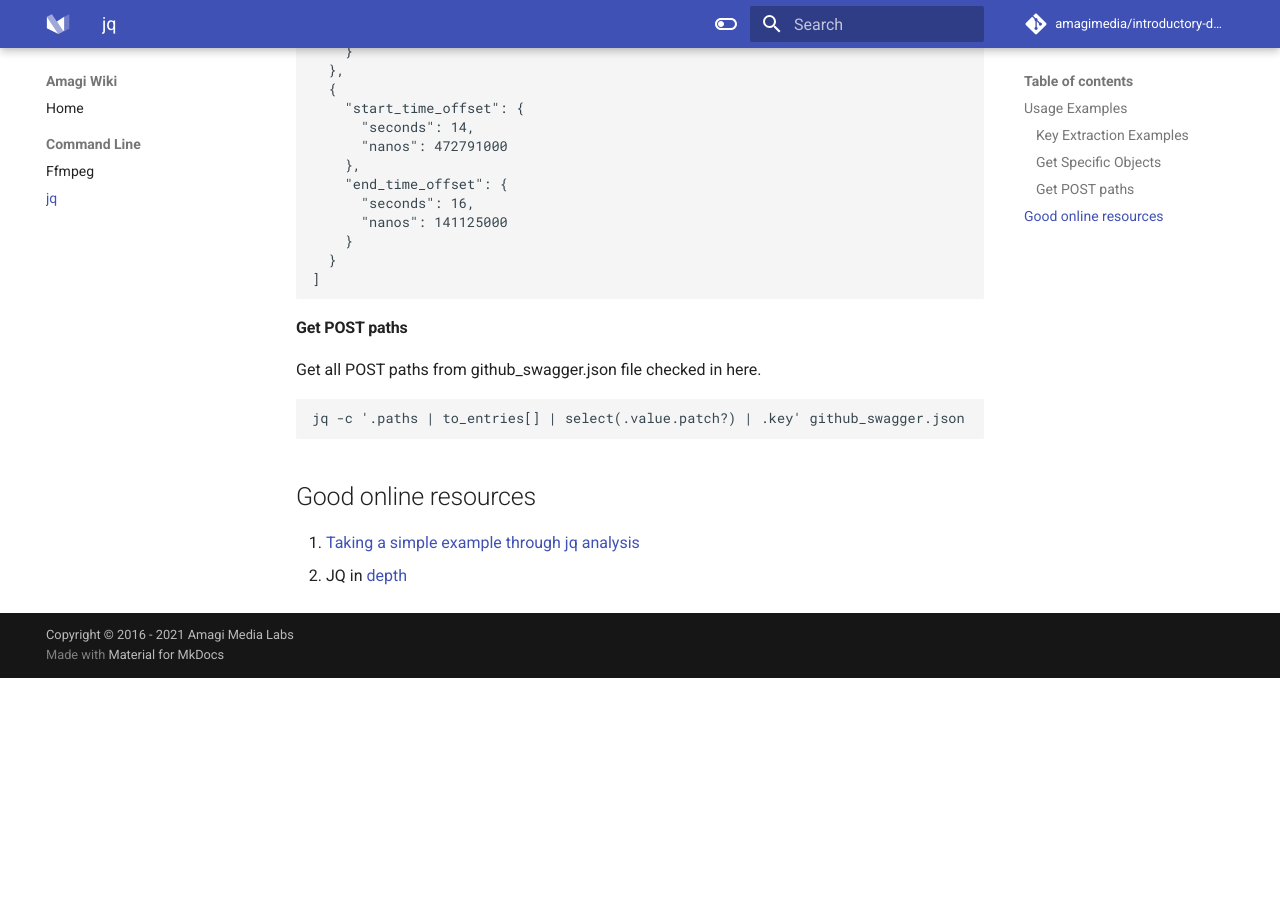
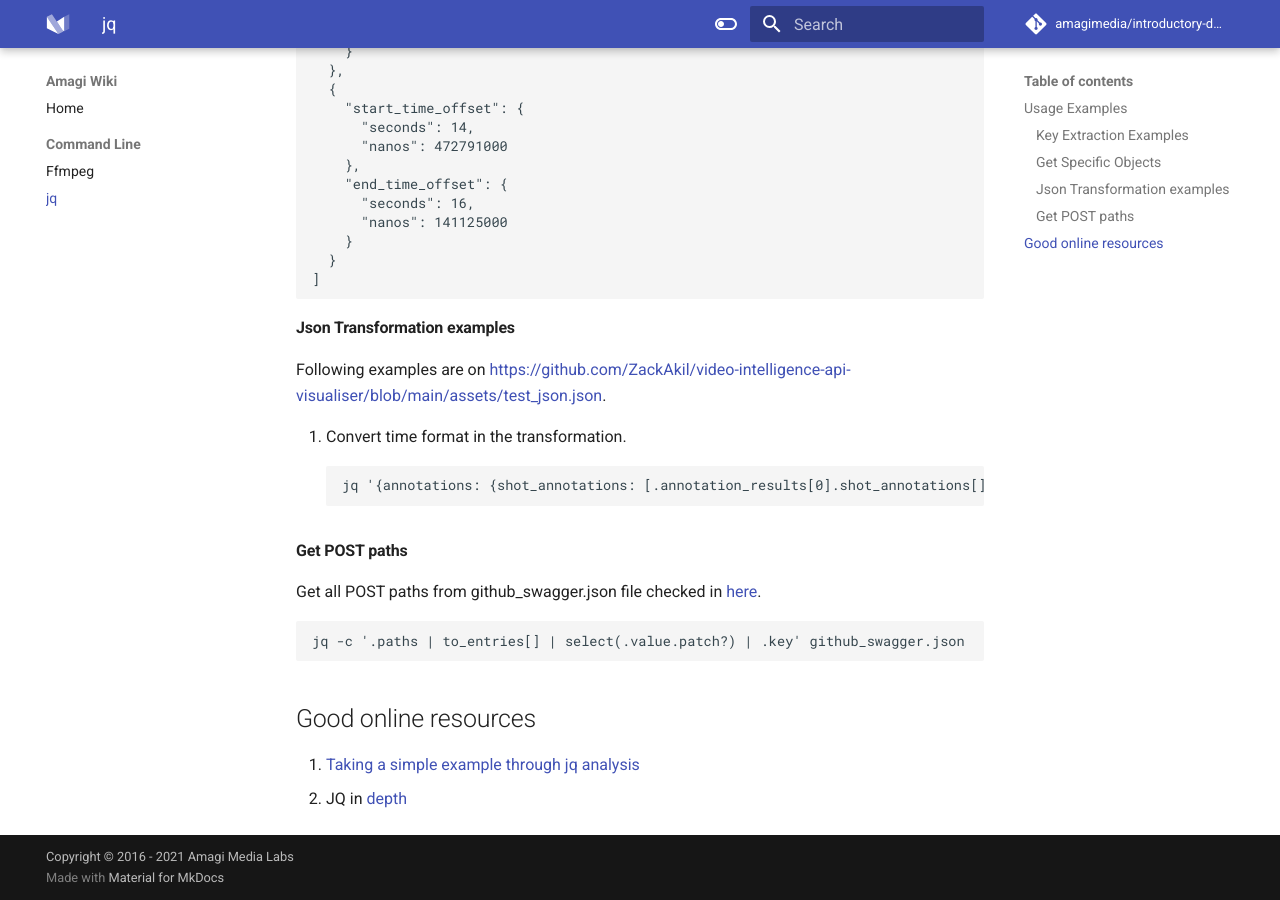
Before and after one commit to amagimedia/introductory-docs, an MkDocs documentation site: the page built from docs/jq.md, in a window 1280 px wide and 900 px high, scrolled down 1610 px. Built offline with MkDocs 1.6.1 and Material for MkDocs 9.7.7, drawn with Linux system fonts in a browser that asks for light colours; comment, search, counter and statistics services are not loaded; before the commit the page ends 2288 px from its top, so only the background shows below that.

Commit message:
Added json transform example

````diff
--- a/docs/jq.md
+++ b/docs/jq.md
@@ -91,9 +91,18 @@ jq '.annotation_results|.[0]|.shot_annotations|.[0:4]' test_json.json
 ]
 ```
 
+#### Json Transformation examples
+
+Following examples are on https://github.com/ZackAkil/video-intelligence-api-visualiser/blob/main/assets/test_json.json.
+
+1. Convert time format in the transformation.
+```
+jq '{annotations: {shot_annotations: [.annotation_results[0].shot_annotations[] | {start_time_offset: (if .start_time_offset.nanos != null then (.start_time_offset.seconds + (.start_time_offset.nanos/1e9)) else 0 end), end_time_offset: (if .end_time_offset.nanos != null then (.end_time_offset.seconds + (.end_time_offset.nanos/1e9)) else 0 end)}]}}' test_json.json > shot_annotations.json
+```
+
 #### Get POST paths
 
-Get all POST paths from github_swagger.json file checked in here.
+Get all POST paths from github_swagger.json file checked in [here](https://raw.githubusercontent.com/amagimedia/introductory-docs/main/github_swagger.json).
 
 ```
 jq -c '.paths | to_entries[] | select(.value.patch?) | .key' github_swagger.json
````
